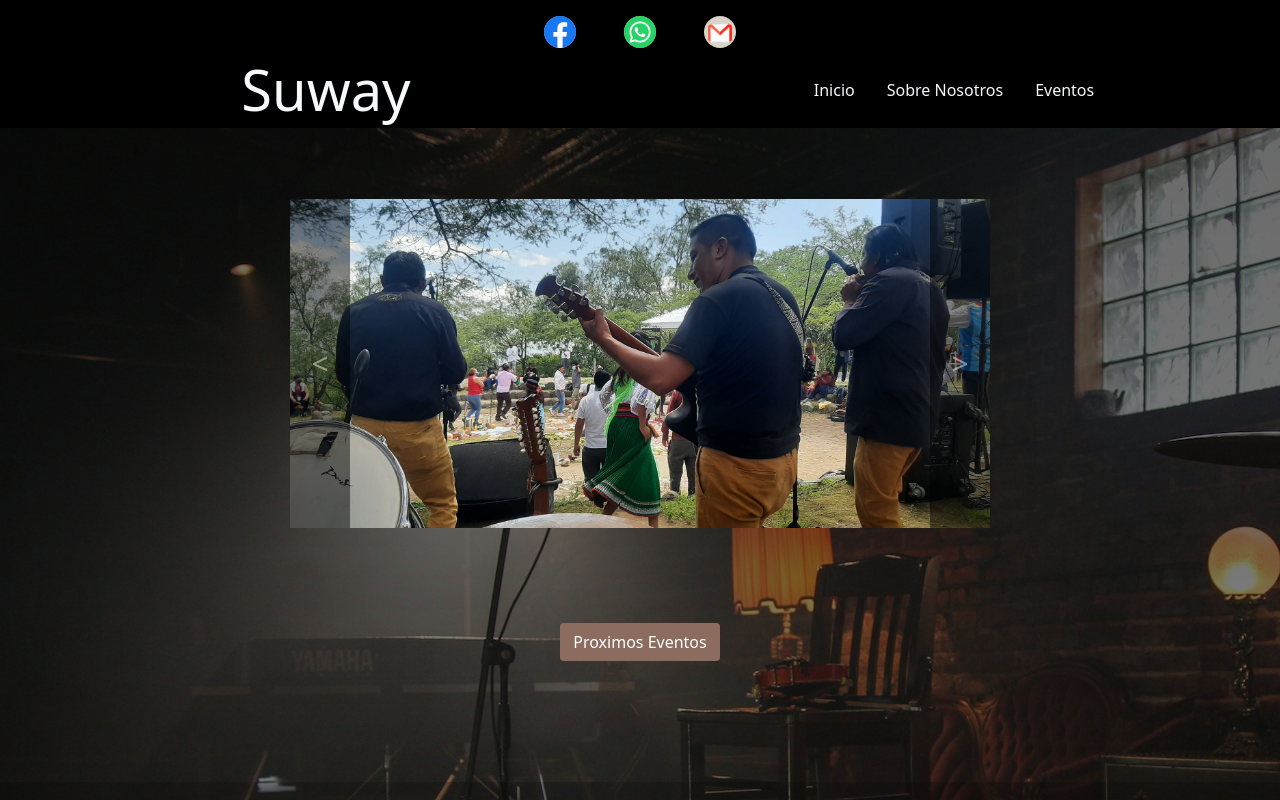
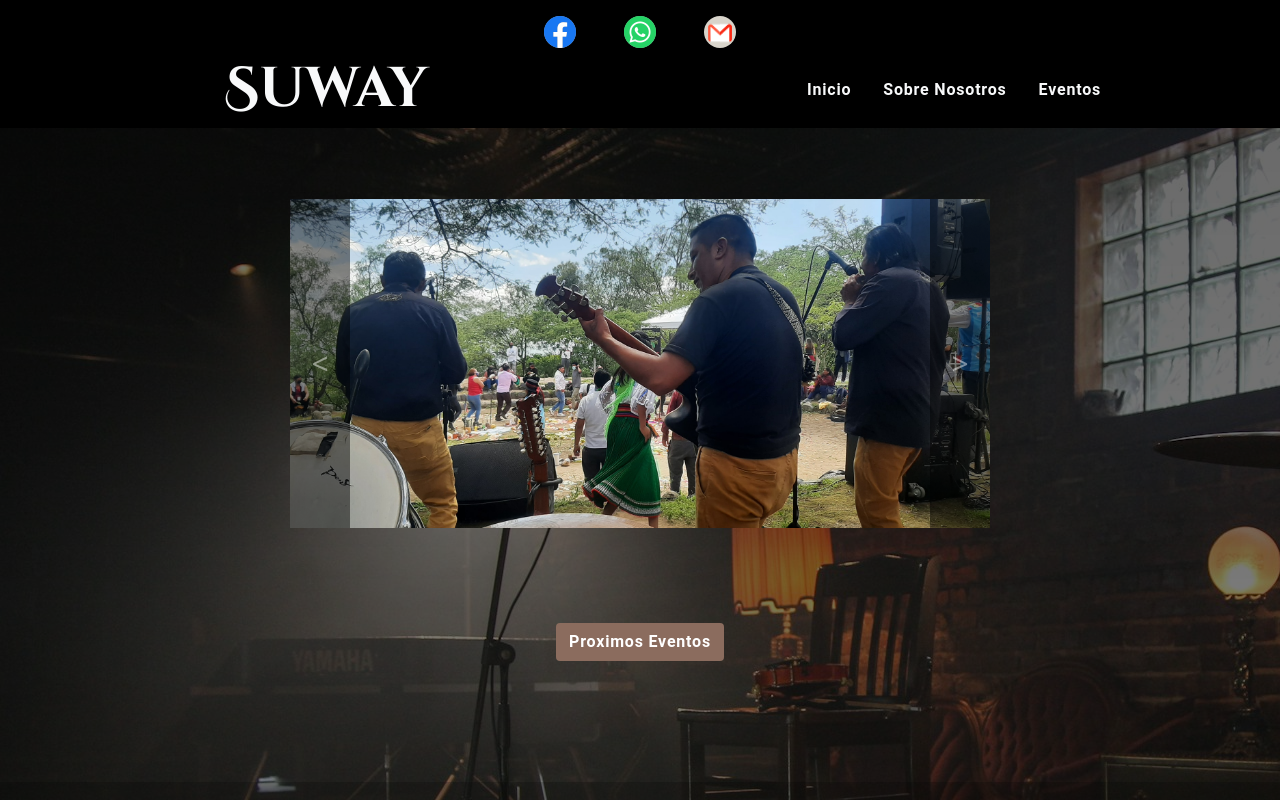
Before and after one commit to antonifarinango/suwayStaticPage, a React (Vite) app: page / in a window 1280 px wide. Built offline with nearby package versions, Linux system fonts and the light colour scheme.

Commit message:
estilo de letra

```diff
--- a/src/App.css
+++ b/src/App.css
@@ -1,3 +1,5 @@
+@import url('https://fonts.googleapis.com/css2?family=Poppins:wght@400;600;700&display=swap');
+@import url("https://fonts.googleapis.com/css2?family=Cinzel+Decorative:wght@400;700;900&display=swap");
 body{
  background-color: rgb(0, 0, 0);
  margin: 0;
--- a/src/components/Encabezado.jsx
+++ b/src/components/Encabezado.jsx
@@ -38,13 +38,13 @@ function Encabezado() {
             <div className="encabezado container-fluid d-flex justify-content-center">
                 <div className={`${windowSize.width < 800 ? 'container-menuHamburguer-off' : ''} ${toggle ? 'container-menuHamburguer-on' : ''}`}>
                     <nav className="nav-menuHamburguer-on nav">
-                        <Link className="nav-link text-light" to="/" onClick={closeMenu}>Inicio</Link>
-                        <Link className="nav-link text-light" to="sobreNosotros" onClick={closeMenu}>Sobre Nosotros</Link>
-                        <Link className="nav-link text-light" to="eventos" onClick={closeMenu}>Eventos</Link>
+                        <Link className="nav-link font text-light" to="/" onClick={closeMenu}>Inicio</Link>
+                        <Link className="nav-link font text-light" to="sobreNosotros" onClick={closeMenu}>Sobre Nosotros</Link>
+                        <Link className="nav-link font text-light" to="eventos" onClick={closeMenu}>Eventos</Link>
                     </nav>
                 </div>
                 <div className={`col-xl-6 col-lg-6 ${windowSize.width < 800 ? 'col-sm-6' : 'col-sm-5'} ${windowSize.width < 800 ? 'col-6' : 'col-3'} d-flex justify-content-center align-items-center`}>
-                    <span className="display-4 text-light">Suway</span>
+                    <span className="text-encabezado display-4 text-light">Suway</span>
                 </div>
                 <div className={`col-xl-6 col-lg-6 ${windowSize.width < 800 ? 'col-sm-6' : 'col-sm-7'} ${windowSize.width < 800 ? 'col-6' : 'col-9'} d-flex justify-content-center align-items-center`}>
                     <nav className="container-menuHamburguer">
@@ -56,9 +56,9 @@ function Encabezado() {
                     </nav>
 
                     <nav className="nav-escritorio nav">
-                        <Link className="nav-link text-light" to="/" onClick={closeMenu}>Inicio</Link>
-                        <Link className="nav-link text-light" to="sobreNosotros" onClick={closeMenu}>Sobre Nosotros</Link>
-                        <Link className="nav-link text-light" to="eventos" onClick={closeMenu}>Eventos</Link>
+                        <Link className="nav-link font text-light" to="/" onClick={closeMenu}>Inicio</Link>
+                        <Link className="nav-link font text-light" to="sobreNosotros" onClick={closeMenu}>Sobre Nosotros</Link>
+                        <Link className="nav-link font text-light" to="eventos" onClick={closeMenu}>Eventos</Link>
                     </nav>
                 </div>
             </div>
--- a/src/components/Inicio.jsx
+++ b/src/components/Inicio.jsx
@@ -71,7 +71,7 @@ function Inicio (){
 
                 </div>
                 <div className="proximos-eventos d-flex justify-content-center align-items-center">
-                    <Link className="proximos-eventos-btn btn" to="eventos">Proximos Eventos</Link>
+                    <Link className="proximos-eventos-btn btn font" to="eventos">Proximos Eventos</Link>
                 </div>
             </div>
 
--- a/src/style/encabezado.css
+++ b/src/style/encabezado.css
@@ -6,6 +6,17 @@
     margin-top: 50px;
 }
 
+.text-encabezado{
+    font-family: "Cinzel Decorative", serif;
+    font-weight: 700;
+    font-style: normal;
+}
+
+.font{
+    font-family:'Roboto', sans-serif;
+    font-weight:600;
+    letter-spacing: 0.8px;
+}
 .container-menuHamburguer{
     display: none;
 }
```
